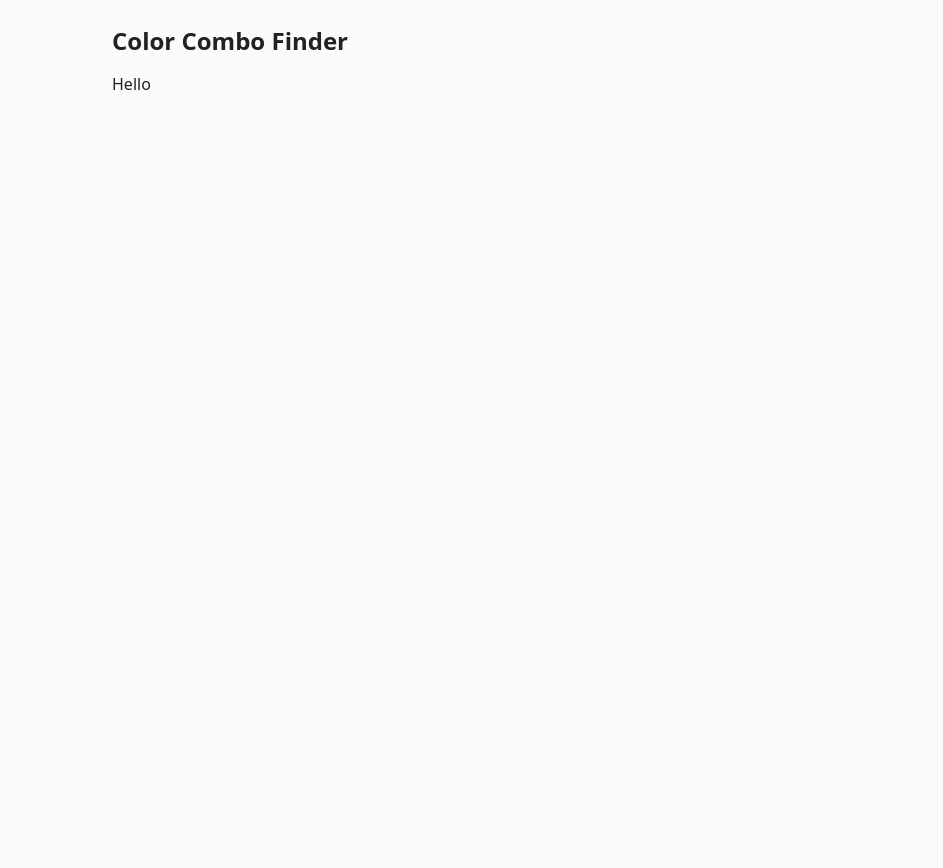
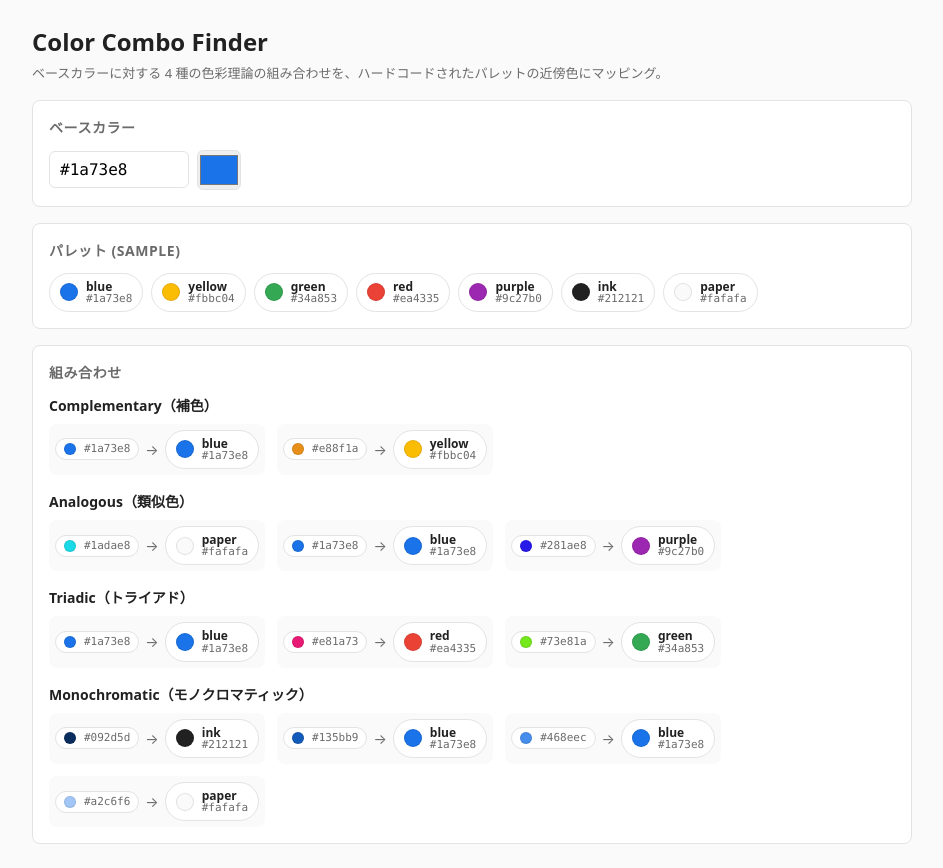
Before and after one commit to ayutaz/color-combo-finder, a website built with Vite: page index.html in a window 1280 px wide. Shown: the whole page, without its empty margins (168-1111 px from the left). Before the commit the page ends 800 px from the top, so only its background shows below. Built offline with nearby package versions, Linux system fonts and the light colour scheme.

Commit message:
feat(M1): 色計算ロジックと最小 UI を実装
要求定義 FR-20〜25, FR-40〜41 に対応する M1 マイルストーン。

色計算 (src/color/, UI 非依存の純関数):
- convert.ts: HEX/HSL/Lab 変換と HEX 正規化・色相ラップ
- harmony.ts: 補色・類似色・トライアド・モノクロマティックの 4 ルール
- nearest.ts: culori の differenceCiede2000 でパレット最近傍探索

UI:
- palettes.ts: サンプルパレット 1 種をハードコード
- ui.ts: HEX 入力 + カラーピッカー、パレットチップ、4 ルールの結果表示
- 入力の即時反映、不正入力時のエラー表示

テスト:
- convert/harmony/nearest 計 25 件すべて Vitest で緑

```diff
--- a/index.html
+++ b/index.html
@@ -7,10 +7,7 @@
     <link rel="stylesheet" href="/style.css" />
   </head>
   <body>
-    <main id="app">
-      <h1>Color Combo Finder</h1>
-      <p>Hello</p>
-    </main>
+    <main id="app"></main>
     <script type="module" src="/src/main.ts"></script>
   </body>
 </html>
--- /dev/null
+++ b/src/color/convert.ts
@@ -0,0 +1,66 @@
+import { parse, converter, formatHex } from "culori";
+
+const toHsl = converter("hsl");
+const toLab = converter("lab");
+
+export interface Hsl {
+  /** 色相 0..360 (achromatic の場合は 0 にフォールバック) */
+  h: number;
+  /** 彩度 0..1 */
+  s: number;
+  /** 明度 0..1 */
+  l: number;
+}
+
+export interface Lab {
+  l: number;
+  a: number;
+  b: number;
+}
+
+export type Hex = string;
+
+const HEX_RE = /^#?[0-9a-fA-F]{6}$/;
+
+export function isValidHex(input: string): boolean {
+  return HEX_RE.test(input.trim());
+}
+
+export function normalizeHex(input: string): Hex {
+  const t = input.trim();
+  const withHash = t.startsWith("#") ? t : `#${t}`;
+  return withHash.toLowerCase();
+}
+
+export function hexToHsl(hex: Hex): Hsl {
+  const parsed = parse(hex);
+  if (!parsed) throw new Error(`invalid hex: ${hex}`);
+  const hsl = toHsl(parsed);
+  return {
+    h: hsl.h ?? 0,
+    s: hsl.s,
+    l: hsl.l,
+  };
+}
+
+export function hslToHex(hsl: Hsl): Hex {
+  return formatHex({
+    mode: "hsl",
+    h: hsl.h,
+    s: hsl.s,
+    l: hsl.l,
+  });
+}
+
+export function hexToLab(hex: Hex): Lab {
+  const parsed = parse(hex);
+  if (!parsed) throw new Error(`invalid hex: ${hex}`);
+  const lab = toLab(parsed);
+  return { l: lab.l, a: lab.a, b: lab.b };
+}
+
+/** 色相を 0..360 に正規化（負値・360 超に対応） */
+export function wrapHue(h: number): number {
+  const wrapped = h % 360;
+  return wrapped < 0 ? wrapped + 360 : wrapped;
+}
--- /dev/null
+++ b/src/color/harmony.ts
@@ -0,0 +1,55 @@
+import { hexToHsl, hslToHex, wrapHue, type Hex } from "./convert.js";
+
+export type Harmony =
+  | "complementary"
+  | "analogous"
+  | "triadic"
+  | "monochromatic";
+
+export function complementary(base: Hex): Hex[] {
+  const hsl = hexToHsl(base);
+  return [base, hslToHex({ ...hsl, h: wrapHue(hsl.h + 180) })];
+}
+
+export function analogous(base: Hex): Hex[] {
+  const hsl = hexToHsl(base);
+  return [
+    hslToHex({ ...hsl, h: wrapHue(hsl.h - 30) }),
+    base,
+    hslToHex({ ...hsl, h: wrapHue(hsl.h + 30) }),
+  ];
+}
+
+export function triadic(base: Hex): Hex[] {
+  const hsl = hexToHsl(base);
+  return [
+    base,
+    hslToHex({ ...hsl, h: wrapHue(hsl.h + 120) }),
+    hslToHex({ ...hsl, h: wrapHue(hsl.h + 240) }),
+  ];
+}
+
+/**
+ * 同色相で明度を等分。
+ * 4 段なら L = 0.2, 0.4, 0.6, 0.8。
+ */
+export function monochromatic(base: Hex, steps = 4): Hex[] {
+  const hsl = hexToHsl(base);
+  return Array.from({ length: steps }, (_, i) => {
+    const l = (i + 1) / (steps + 1);
+    return hslToHex({ ...hsl, l });
+  });
+}
+
+export function harmonyTargets(harmony: Harmony, base: Hex): Hex[] {
+  switch (harmony) {
+    case "complementary":
+      return complementary(base);
+    case "analogous":
+      return analogous(base);
+    case "triadic":
+      return triadic(base);
+    case "monochromatic":
+      return monochromatic(base);
+  }
+}
--- /dev/null
+++ b/src/color/nearest.ts
@@ -0,0 +1,30 @@
+import { differenceCiede2000 } from "culori";
+import type { Hex } from "./convert.js";
+
+export interface PaletteColor {
+  hex: Hex;
+  name?: string;
+}
+
+const delta = differenceCiede2000();
+
+export function nearest(target: Hex, palette: PaletteColor[]): PaletteColor {
+  if (palette.length === 0) throw new Error("empty palette");
+  let bestIdx = 0;
+  let bestD = Infinity;
+  for (let i = 0; i < palette.length; i++) {
+    const d = delta(target, palette[i]!.hex);
+    if (d < bestD) {
+      bestD = d;
+      bestIdx = i;
+    }
+  }
+  return palette[bestIdx]!;
+}
+
+export function nearestMany(
+  targets: Hex[],
+  palette: PaletteColor[],
+): PaletteColor[] {
+  return targets.map((t) => nearest(t, palette));
+}
--- a/src/main.ts
+++ b/src/main.ts
@@ -1 +1,5 @@
-console.log("Color Combo Finder: M0 scaffold loaded");
+import { mount } from "./ui.js";
+
+const root = document.querySelector<HTMLElement>("#app");
+if (!root) throw new Error("#app not found");
+mount(root);
--- /dev/null
+++ b/src/palettes.ts
@@ -0,0 +1,23 @@
+import type { PaletteColor } from "./color/nearest.js";
+
+export interface Palette {
+  id: string;
+  name: string;
+  colors: PaletteColor[];
+}
+
+export const PALETTES: Palette[] = [
+  {
+    id: "sample-1",
+    name: "Sample",
+    colors: [
+      { hex: "#1a73e8", name: "blue" },
+      { hex: "#fbbc04", name: "yellow" },
+      { hex: "#34a853", name: "green" },
+      { hex: "#ea4335", name: "red" },
+      { hex: "#9c27b0", name: "purple" },
+      { hex: "#212121", name: "ink" },
+      { hex: "#fafafa", name: "paper" },
+    ],
+  },
+];
--- /dev/null
+++ b/src/ui.ts
@@ -0,0 +1,127 @@
+import { isValidHex, normalizeHex } from "./color/convert.js";
+import { harmonyTargets, type Harmony } from "./color/harmony.js";
+import { nearestMany, type PaletteColor } from "./color/nearest.js";
+import { PALETTES } from "./palettes.js";
+
+const HARMONIES: { id: Harmony; label: string }[] = [
+  { id: "complementary", label: "Complementary（補色）" },
+  { id: "analogous", label: "Analogous（類似色）" },
+  { id: "triadic", label: "Triadic（トライアド）" },
+  { id: "monochromatic", label: "Monochromatic（モノクロマティック）" },
+];
+
+const DEFAULT_BASE = "#1a73e8";
+
+export function mount(root: HTMLElement): void {
+  const palette = PALETTES[0]!.colors;
+
+  root.innerHTML = `
+    <header>
+      <h1>Color Combo Finder</h1>
+      <p class="subtitle">ベースカラーに対する 4 種の色彩理論の組み合わせを、ハードコードされたパレットの近傍色にマッピング。</p>
+    </header>
+
+    <section class="card">
+      <h2>ベースカラー</h2>
+      <div class="input-row">
+        <input id="hex-text" type="text" value="${DEFAULT_BASE}" maxlength="7" spellcheck="false" autocomplete="off" />
+        <input id="hex-color" type="color" value="${DEFAULT_BASE}" aria-label="カラーピッカー" />
+      </div>
+      <p id="error" class="error" hidden></p>
+    </section>
+
+    <section class="card">
+      <h2>パレット (${PALETTES[0]!.name})</h2>
+      <div id="palette" class="chip-row"></div>
+    </section>
+
+    <section class="card">
+      <h2>組み合わせ</h2>
+      <div id="results" class="results"></div>
+    </section>
+  `;
+
+  const textInput = root.querySelector<HTMLInputElement>("#hex-text")!;
+  const colorInput = root.querySelector<HTMLInputElement>("#hex-color")!;
+  const errorEl = root.querySelector<HTMLElement>("#error")!;
+  const paletteEl = root.querySelector<HTMLElement>("#palette")!;
+  const resultsEl = root.querySelector<HTMLElement>("#results")!;
+
+  renderPalette(paletteEl, palette);
+
+  function update(input: string): void {
+    if (!isValidHex(input)) {
+      errorEl.textContent = "#RRGGBB 形式で入力してください";
+      errorEl.hidden = false;
+      resultsEl.innerHTML = "";
+      return;
+    }
+    errorEl.hidden = true;
+    const hex = normalizeHex(input);
+    colorInput.value = hex;
+    renderResults(resultsEl, hex, palette);
+  }
+
+  textInput.addEventListener("input", () => update(textInput.value));
+  colorInput.addEventListener("input", () => {
+    textInput.value = colorInput.value;
+    update(colorInput.value);
+  });
+
+  update(textInput.value);
+}
+
+function renderPalette(el: HTMLElement, palette: PaletteColor[]): void {
+  el.innerHTML = palette.map((c) => chip(c.hex, c.name)).join("");
+}
+
+function renderResults(
+  el: HTMLElement,
+  base: string,
+  palette: PaletteColor[],
+): void {
+  el.innerHTML = HARMONIES.map(({ id, label }) => {
+    const targets = harmonyTargets(id, base);
+    const matches = nearestMany(targets, palette);
+    const cells = targets
+      .map(
+        (t, i) => `
+        <div class="combo-cell">
+          ${chip(t, undefined, "small")}
+          <span class="arrow" aria-hidden="true">→</span>
+          ${chip(matches[i]!.hex, matches[i]!.name)}
+        </div>
+      `,
+      )
+      .join("");
+    return `
+      <article class="harmony">
+        <h3>${label}</h3>
+        <div class="combo">${cells}</div>
+      </article>
+    `;
+  }).join("");
+}
+
+function chip(hex: string, name?: string, size?: "small"): string {
+  const sizeClass = size ? ` chip--${size}` : "";
+  const nameHtml = name ? `<span class="chip__name">${escapeHtml(name)}</span>` : "";
+  return `
+    <span class="chip${sizeClass}">
+      <span class="chip__swatch" style="background:${hex}"></span>
+      <span class="chip__text">
+        ${nameHtml}
+        <code class="chip__hex">${hex}</code>
+      </span>
+    </span>
+  `;
+}
+
+function escapeHtml(s: string): string {
+  return s
+    .replace(/&/g, "&amp;")
+    .replace(/</g, "&lt;")
+    .replace(/>/g, "&gt;")
+    .replace(/"/g, "&quot;")
+    .replace(/'/g, "&#39;");
+}
--- a/style.css
+++ b/style.css
@@ -1,21 +1,167 @@
 :root {
   font-family: system-ui, -apple-system, "Segoe UI", sans-serif;
   color-scheme: light;
+  --bg: #fafafa;
+  --fg: #212121;
+  --muted: #6b6b6b;
+  --card-bg: #ffffff;
+  --border: #e3e3e3;
+  --error: #c62828;
+}
+
+* {
+  box-sizing: border-box;
 }
 
 body {
   margin: 0;
   padding: 24px;
-  background: #fafafa;
-  color: #212121;
+  background: var(--bg);
+  color: var(--fg);
+  line-height: 1.5;
 }
 
 main {
-  max-width: 720px;
+  max-width: 880px;
   margin: 0 auto;
+  display: flex;
+  flex-direction: column;
+  gap: 16px;
 }
 
-h1 {
+header h1 {
   font-size: 24px;
-  margin: 0 0 16px;
+  margin: 0 0 4px;
 }
+
+.subtitle {
+  margin: 0;
+  color: var(--muted);
+  font-size: 13px;
+}
+
+.card {
+  background: var(--card-bg);
+  border: 1px solid var(--border);
+  border-radius: 8px;
+  padding: 16px;
+}
+
+.card h2 {
+  font-size: 14px;
+  margin: 0 0 12px;
+  text-transform: uppercase;
+  letter-spacing: 0.04em;
+  color: var(--muted);
+}
+
+.input-row {
+  display: flex;
+  gap: 8px;
+  align-items: center;
+}
+
+#hex-text {
+  font-family: ui-monospace, SFMono-Regular, Menlo, monospace;
+  font-size: 16px;
+  padding: 8px 10px;
+  border: 1px solid var(--border);
+  border-radius: 6px;
+  width: 140px;
+}
+
+#hex-color {
+  width: 44px;
+  height: 40px;
+  padding: 0;
+  border: 1px solid var(--border);
+  border-radius: 6px;
+  cursor: pointer;
+}
+
+.error {
+  margin: 8px 0 0;
+  color: var(--error);
+  font-size: 13px;
+}
+
+.chip-row {
+  display: flex;
+  flex-wrap: wrap;
+  gap: 8px;
+}
+
+.chip {
+  display: inline-flex;
+  align-items: center;
+  gap: 8px;
+  padding: 6px 10px;
+  border: 1px solid var(--border);
+  border-radius: 999px;
+  background: #fff;
+  font-size: 12px;
+}
+
+.chip__swatch {
+  display: inline-block;
+  width: 18px;
+  height: 18px;
+  border-radius: 50%;
+  border: 1px solid rgba(0, 0, 0, 0.1);
+}
+
+.chip__text {
+  display: flex;
+  flex-direction: column;
+  line-height: 1.1;
+}
+
+.chip__name {
+  font-weight: 600;
+}
+
+.chip__hex {
+  font-family: ui-monospace, SFMono-Regular, Menlo, monospace;
+  font-size: 11px;
+  color: var(--muted);
+}
+
+.chip--small {
+  padding: 4px 8px;
+}
+
+.chip--small .chip__swatch {
+  width: 12px;
+  height: 12px;
+}
+
+.results {
+  display: flex;
+  flex-direction: column;
+  gap: 16px;
+}
+
+.harmony h3 {
+  font-size: 14px;
+  margin: 0 0 8px;
+}
+
+.combo {
+  display: flex;
+  flex-wrap: wrap;
+  gap: 12px;
+}
+
+.combo-cell {
+  display: inline-flex;
+  align-items: center;
+  gap: 6px;
+  padding: 6px;
+  background: var(--bg);
+  border-radius: 8px;
+}
+
+.arrow {
+  color: var(--muted);
+  font-size: 14px;
+}
```
Also changed, not shown: src/color/convert.test.ts (added, +73 -0 lines), src/color/harmony.test.ts (added, +72 -0 lines), src/color/nearest.test.ts (added, +37 -0 lines), src/main.test.ts (deleted, +0 -7 lines).
